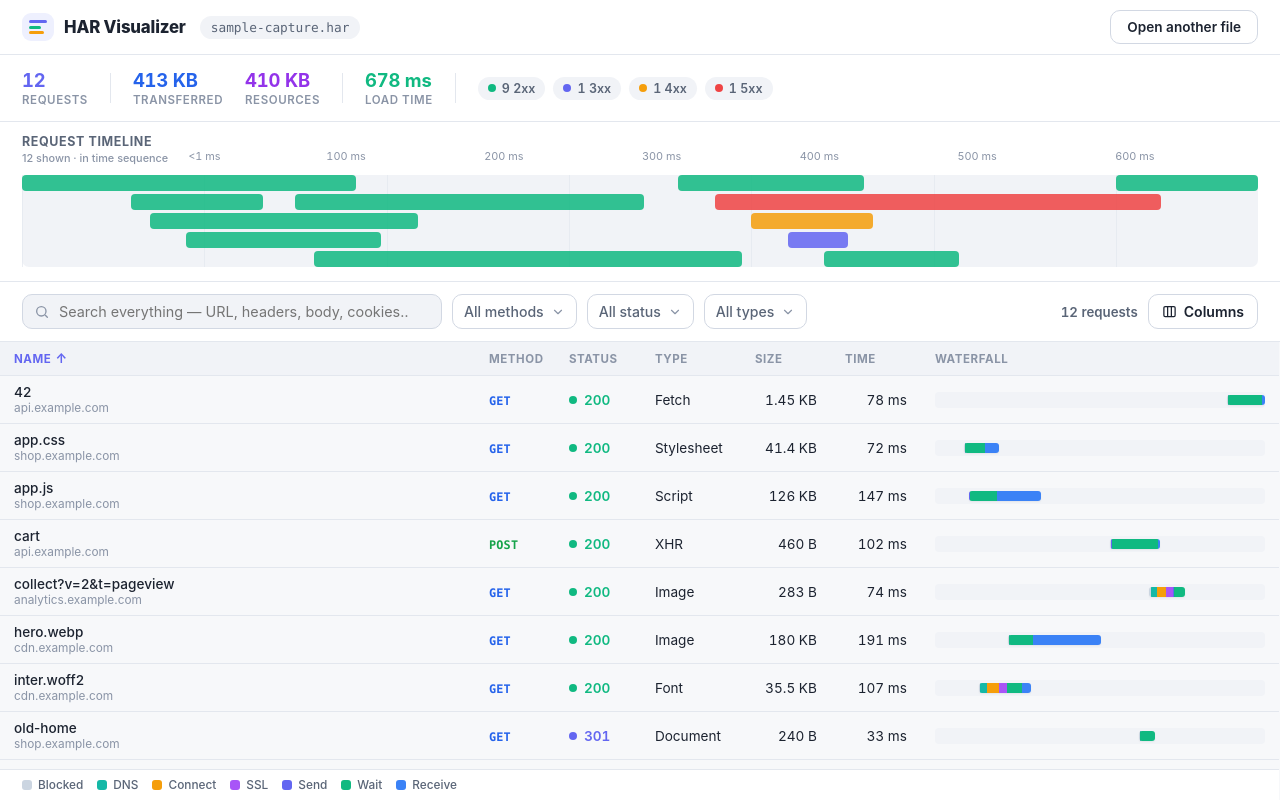
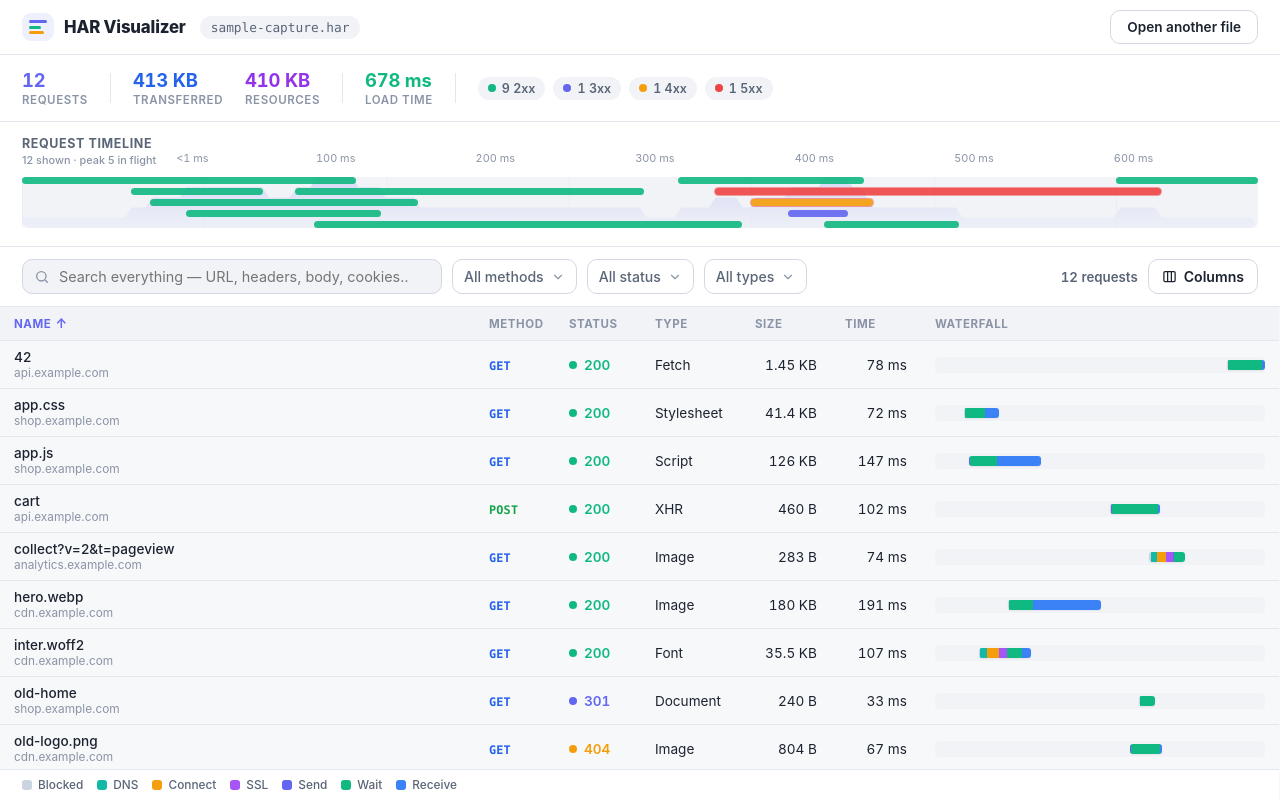
Before and after one commit to imashmit/har-visualizer, a React (Vite) app: page / in a window 1280 px wide. Both pictures are taken after a click on the button "Try it with a sample capture". Built offline with nearby package versions, Linux system fonts and the light colour scheme.

Commit message:
Sleeker timeline: thin pill bars, in-flight concurrency area, hover crosshair, error emphasis, click-to-scroll sync

```diff
--- a/src/components/RequestList.tsx
+++ b/src/components/RequestList.tsx
@@ -1,4 +1,4 @@
-import { useMemo, useState } from 'react'
+import { useEffect, useMemo, useRef, useState } from 'react'
 import type { NormalizedEntry } from '../types/har'
 import { COLUMN_MAP, type ColumnDef, type ColumnKey } from './columns'
 import './RequestList.css'
@@ -16,6 +16,12 @@ interface Props {
 export function RequestList({ entries, selectedId, onSelect, totalSpan, columns }: Props) {
   const [sortKey, setSortKey] = useState<ColumnKey>('start')
   const [sortDir, setSortDir] = useState<SortDir>('asc')
+  const selectedRowRef = useRef<HTMLTableRowElement | null>(null)
+
+  // Bring the selected row into view (e.g. when picked from the timeline).
+  useEffect(() => {
+    selectedRowRef.current?.scrollIntoView({ block: 'nearest', behavior: 'smooth' })
+  }, [selectedId])
 
   const cols: ColumnDef[] = useMemo(
     () => columns.map((k) => COLUMN_MAP[k]).filter(Boolean),
@@ -92,6 +98,7 @@ export function RequestList({ entries, selectedId, onSelect, totalSpan, columns
           {sorted.map((e) => (
             <tr
               key={e.id}
+              ref={selectedId === e.id ? selectedRowRef : undefined}
               className={selectedId === e.id ? 'selected' : ''}
               onClick={() => onSelect(e.id)}
             >
--- a/src/components/Timeline.css
+++ b/src/components/Timeline.css
@@ -1,7 +1,7 @@
 .timeline {
   background: var(--surface);
   border-bottom: 1px solid var(--border);
-  padding: 12px 22px 14px;
+  padding: 14px 22px 18px;
 }
 
 .timeline-head {
@@ -53,9 +53,21 @@
 .timeline-plot {
   position: relative;
   width: 100%;
-  min-height: 16px;
+  min-height: 7px;
   border-radius: var(--radius-sm);
-  background: linear-gradient(var(--surface-2), var(--surface-2));
+  background:
+    linear-gradient(var(--surface-2), var(--surface-2));
+  overflow: visible;
+  cursor: crosshair;
+}
+
+.tl-concurrency {
+  position: absolute;
+  inset: 0;
+  width: 100%;
+  height: 100%;
+  pointer-events: none;
+  z-index: 0;
 }
 
 .grid-line {
@@ -64,30 +76,62 @@
   bottom: 0;
   width: 1px;
   background: var(--border);
-  opacity: 0.7;
+  opacity: 0.5;
+  z-index: 1;
+}
+
+.tl-crosshair {
+  position: absolute;
+  top: -2px;
+  bottom: -2px;
+  width: 1px;
+  background: var(--accent);
+  opacity: 0.55;
+  pointer-events: none;
+  z-index: 6;
+}
+.tl-crosshair-label {
+  position: absolute;
+  top: -19px;
+  left: 50%;
+  transform: translateX(-50%);
+  background: var(--accent);
+  color: #fff;
+  font-size: 0.62rem;
+  font-weight: 600;
+  line-height: 1;
+  padding: 3px 5px;
+  border-radius: 4px;
+  white-space: nowrap;
+  font-variant-numeric: tabular-nums;
 }
 
 .tl-bar {
   position: absolute;
-  height: 16px;
-  min-width: 3px;
+  height: 7px;
+  min-width: 4px;
   border: none;
-  border-radius: 4px;
+  border-radius: 999px;
   padding: 0;
   cursor: pointer;
-  opacity: 0.85;
-  transition: opacity 0.1s, transform 0.1s, box-shadow 0.1s;
+  opacity: 0.9;
+  z-index: 2;
+  transition: opacity 0.12s ease, transform 0.12s ease, box-shadow 0.12s ease;
 }
 .tl-bar:hover,
 .tl-bar.hover {
   opacity: 1;
-  transform: scaleY(1.15);
-  z-index: 3;
+  transform: scaleY(1.45);
+  z-index: 5;
+}
+.tl-bar.error {
+  box-shadow: 0 0 0 1px color-mix(in srgb, var(--c-5xx, #ef4444) 55%, transparent);
 }
 .tl-bar.selected {
   opacity: 1;
-  box-shadow: 0 0 0 2px var(--surface), 0 0 0 4px var(--accent);
-  z-index: 4;
+  transform: scaleY(1.45);
+  box-shadow: 0 0 0 2px var(--surface-2), 0 0 0 3.5px var(--accent);
+  z-index: 7;
 }
 
 .tl-tooltip {
--- a/src/components/Timeline.tsx
+++ b/src/components/Timeline.tsx
@@ -1,4 +1,4 @@
-import { useMemo, useState } from 'react'
+import { useMemo, useRef, useState } from 'react'
 import type { NormalizedEntry } from '../types/har'
 import { formatDuration, methodColorVar, statusColorVar } from '../utils/format'
 import './Timeline.css'
@@ -19,8 +19,10 @@ interface Placed {
   widthPct: number
 }
 
-const LANE_HEIGHT = 16
-const MAX_LANES = 8
+const BAR_HEIGHT = 7
+const LANE_GAP = 4
+const LANE_PITCH = BAR_HEIGHT + LANE_GAP
+const MAX_LANES = 10
 
 function tickValues(span: number): number[] {
   const target = 5
@@ -35,9 +37,12 @@ function tickValues(span: number): number[] {
 
 export function Timeline({ entries, totalSpan, selectedId, onSelect }: Props) {
   const [hoveredId, setHoveredId] = useState<number | null>(null)
+  const [crosshair, setCrosshair] = useState<number | null>(null)
+  const plotRef = useRef<HTMLDivElement | null>(null)
+
+  const span = totalSpan > 0 ? totalSpan : 1
 
   const { placed, laneCount } = useMemo(() => {
-    const span = totalSpan > 0 ? totalSpan : 1
     const sorted = [...entries].sort((a, b) => a.startOffset - b.startOffset)
     const laneEnds: number[] = []
     const result: Placed[] = []
@@ -57,23 +62,53 @@ export function Timeline({ entries, totalSpan, selectedId, onSelect }: Props) {
         entry,
         lane,
         leftPct: (start / span) * 100,
-        widthPct: Math.max((Math.max(entry.time, 0) / span) * 100, 0.5),
+        widthPct: Math.max((Math.max(entry.time, 0) / span) * 100, 0.4),
       })
     }
     return { placed: result, laneCount: Math.max(laneEnds.length, 1) }
-  }, [entries, totalSpan])
+  }, [entries, span])
 
-  const ticks = useMemo(() => tickValues(totalSpan > 0 ? totalSpan : 1), [totalSpan])
-  const span = totalSpan > 0 ? totalSpan : 1
+  // Sampled "requests in flight" curve — reveals bursts of concurrency.
+  const concurrency = useMemo(() => {
+    const N = 180
+    const ranges = entries.map(
+      (e) => [e.startOffset, e.startOffset + Math.max(e.time, 0)] as const,
+    )
+    let maxC = 1
+    const ys: number[] = []
+    for (let i = 0; i <= N; i++) {
+      const t = (i / N) * span
+      let c = 0
+      for (const [s, e] of ranges) if (t >= s && t < e) c++
+      ys.push(c)
+      if (c > maxC) maxC = c
+    }
+    const path = ys
+      .map((c, i) => `${(i / N) * 100},${(1 - c / maxC).toFixed(4)}`)
+      .join(' L ')
+    return { d: `M 0,1 L ${path} L 100,1 Z`, maxC }
+  }, [entries, span])
+
+  const ticks = useMemo(() => tickValues(span), [span])
   const hovered = placed.find((p) => p.entry.id === hoveredId) ?? null
-  const plotHeight = laneCount * LANE_HEIGHT + (laneCount - 1) * 3
+  const plotHeight = laneCount * BAR_HEIGHT + (laneCount - 1) * LANE_GAP
+
+  const onPlotMove = (e: React.MouseEvent) => {
+    const rect = plotRef.current?.getBoundingClientRect()
+    if (!rect || rect.width === 0) return
+    const pct = Math.min(Math.max((e.clientX - rect.left) / rect.width, 0), 1)
+    setCrosshair(pct)
+  }
 
   return (
     <div className="timeline">
       <div className="timeline-head">
         <span className="timeline-title">
           Request timeline
-          <span className="timeline-sub">{entries.length} shown · in time sequence</span>
+          <span className="timeline-sub">
+            {entries.length} shown
+            {concurrency.maxC > 1 && ` · peak ${concurrency.maxC} in flight`}
+          </span>
         </span>
         <div className="timeline-axis-top">
           {ticks.map((t) => (
@@ -85,7 +120,28 @@ export function Timeline({ entries, totalSpan, selectedId, onSelect }: Props) {
       </div>
 
       <div className="timeline-plot-wrap">
-        <div className="timeline-plot" style={{ height: plotHeight }}>
+        <div
+          ref={plotRef}
+          className="timeline-plot"
+          style={{ height: plotHeight }}
+          onMouseMove={onPlotMove}
+          onMouseLeave={() => setCrosshair(null)}
+        >
+          <svg
+            className="tl-concurrency"
+            viewBox="0 0 100 1"
+            preserveAspectRatio="none"
+            aria-hidden
+          >
+            <defs>
+              <linearGradient id="tlConcFill" x1="0" y1="0" x2="0" y2="1">
+                <stop offset="0%" stopColor="var(--accent)" stopOpacity="0.18" />
+                <stop offset="100%" stopColor="var(--accent)" stopOpacity="0.02" />
+              </linearGradient>
+            </defs>
+            <path d={concurrency.d} fill="url(#tlConcFill)" />
+          </svg>
+
           {ticks.map((t) => (
             <span
               key={t}
@@ -95,17 +151,26 @@ export function Timeline({ entries, totalSpan, selectedId, onSelect }: Props) {
             />
           ))}
 
+          {crosshair !== null && (
+            <span className="tl-crosshair" style={{ left: `${crosshair * 100}%` }} aria-hidden>
+              <span className="tl-crosshair-label">{formatDuration(crosshair * span)}</span>
+            </span>
+          )}
+
           {placed.map((p) => {
             const selected = p.entry.id === selectedId
             const isHover = p.entry.id === hoveredId
+            const isError = p.entry.statusClass === '5xx' || p.entry.statusClass === '4xx'
             return (
               <button
                 key={p.entry.id}
-                className={`tl-bar${selected ? ' selected' : ''}${isHover ? ' hover' : ''}`}
+                className={`tl-bar${selected ? ' selected' : ''}${isHover ? ' hover' : ''}${
+                  isError ? ' error' : ''
+                }`}
                 style={{
                   left: `${p.leftPct}%`,
                   width: `${p.widthPct}%`,
-                  top: p.lane * (LANE_HEIGHT + 3),
+                  top: p.lane * LANE_PITCH,
                   background: statusColorVar(p.entry.statusClass),
                 }}
                 onMouseEnter={() => setHoveredId(p.entry.id)}
@@ -122,7 +187,7 @@ export function Timeline({ entries, totalSpan, selectedId, onSelect }: Props) {
             className="tl-tooltip"
             style={{
               left: `${Math.min(Math.max(hovered.leftPct, 0), 100)}%`,
-              top: hovered.lane * (LANE_HEIGHT + 3) + LANE_HEIGHT + 6,
+              top: hovered.lane * LANE_PITCH + BAR_HEIGHT + 8,
             }}
           >
             <div className="tl-tip-row">
```
Also changed, not shown: 1 other file (tests, documents, lock files or other folders).
